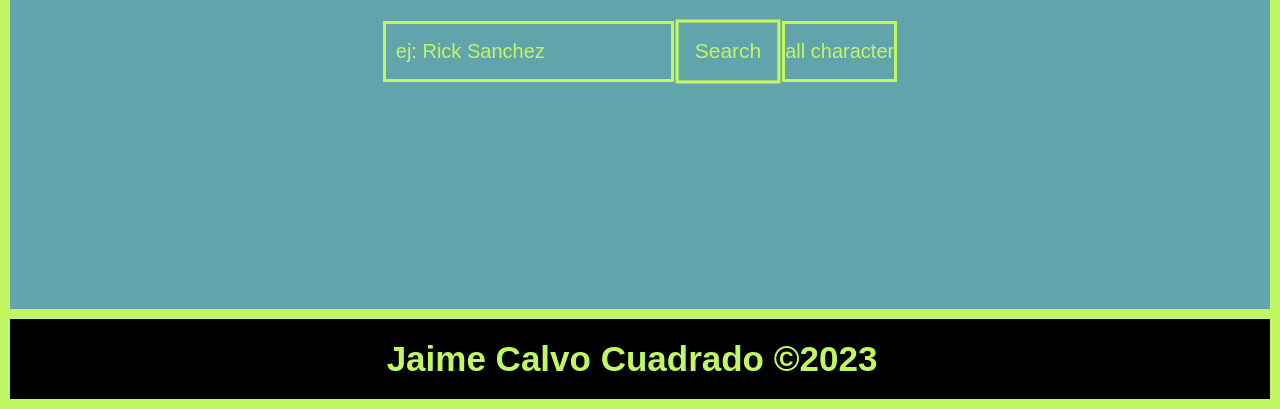
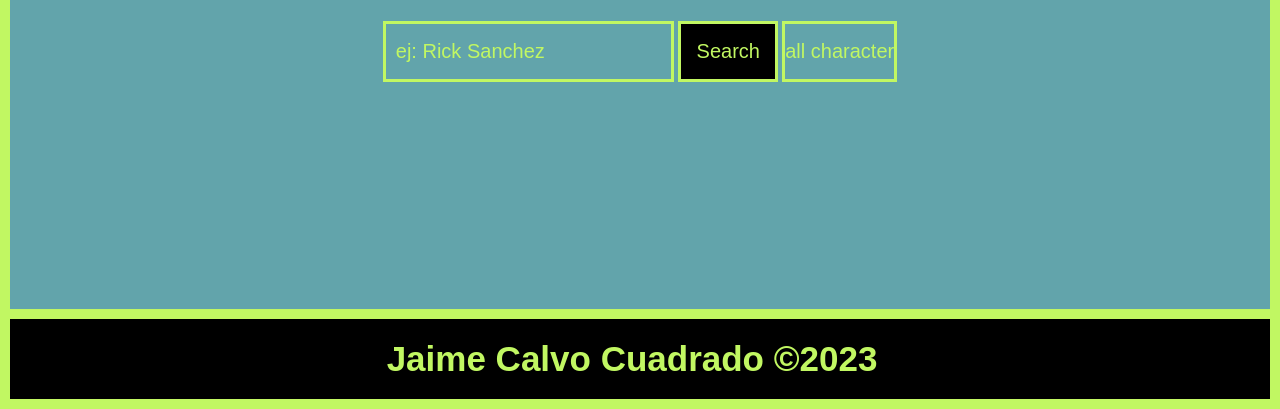
Before and after one commit to 12jaime12/rickAndMortyVite, a website built with Vite: page index.html in a window 1280 px wide. In both pictures the pointer is over the button "Search". Shown: the part 753-1162 px from the top of the page. Built offline with nearby package versions, Linux system fonts and the light colour scheme; no server answers; a web font is replaced by a local one.

Commit message:
rickandmorty

```diff
--- a/components/Main/Main.css
+++ b/components/Main/Main.css
@@ -52,7 +52,7 @@ button:disabled{
     opacity: 0.2;
 }
 button:hover{
-    scale: 1.05;
+    background-color: black;
 }
 .divTitulos{
     width: 100%;
```
